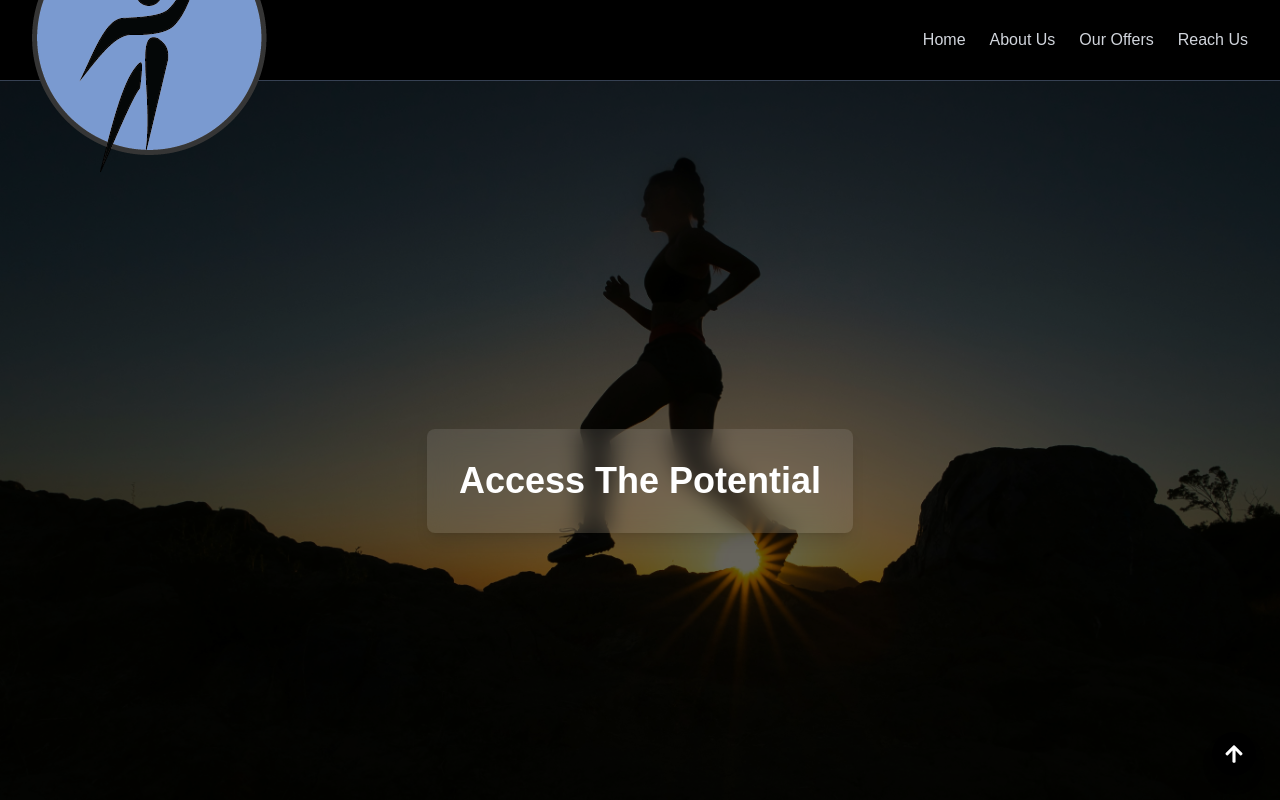
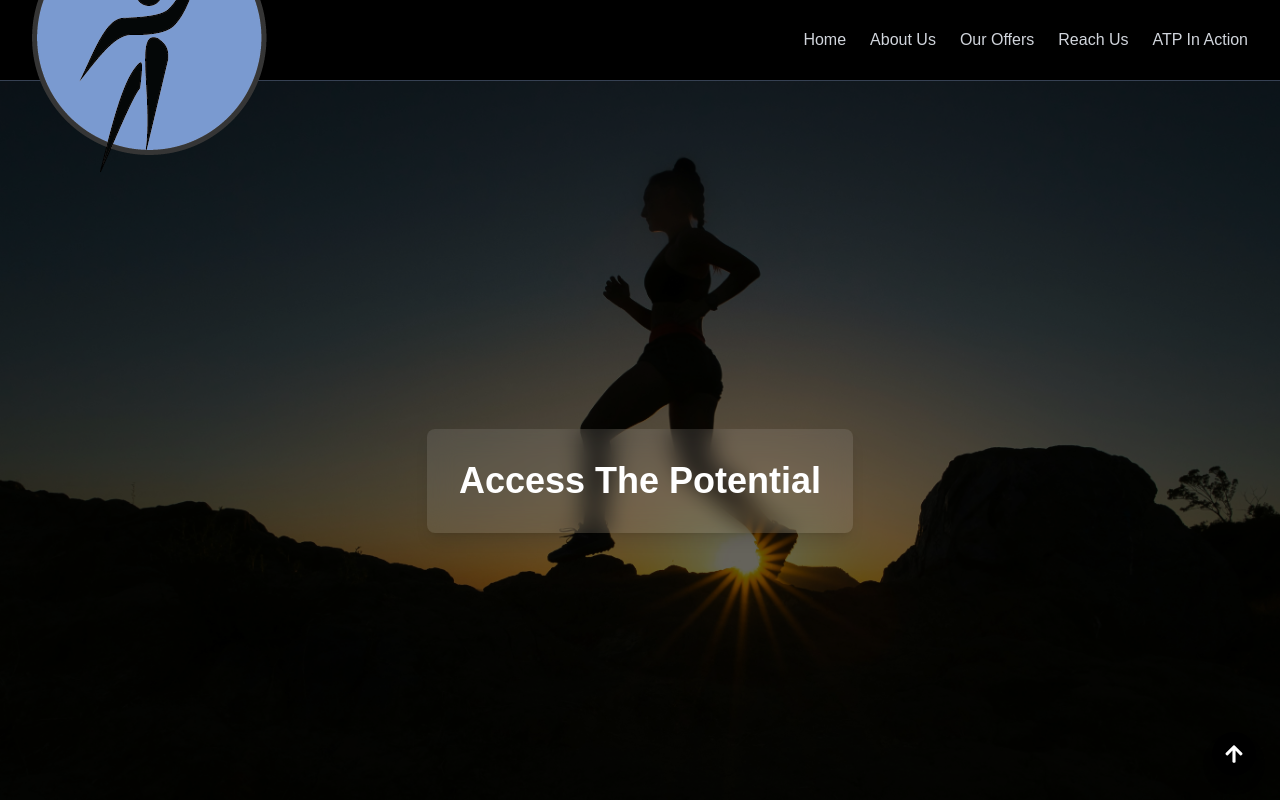
Before and after one commit to SantinoGiordano/NextjsExphys, a Next.js app in the folder atp-exphys/: page / in a window 1280 px wide. Shown: the top 800 px of the page. Built offline with nearby package versions, Linux system fonts and the light colour scheme.

Commit message:
ATP in action nav

```diff
--- a/atp-exphys/components/Nav.tsx
+++ b/atp-exphys/components/Nav.tsx
@@ -41,19 +41,18 @@ export default function Nav() {
               <span className="absolute bottom-0 left-0 w-0 h-0.5 bg-white transition-all duration-300 group-hover:w-full"></span>
             </Link>
 
-            {/* <Link
-              href="#Referrals"
-              className="text-gray-300 hover:text-white font-medium transition-colors duration-200 relative group"
-            >
-              Our Trusted Referrals
-              <span className="absolute bottom-0 left-0 w-0 h-0.5 bg-white transition-all duration-300 group-hover:w-full"></span>
-            </Link> */}
-
             <Link
               href="#ReachUs"
               className="text-gray-300 hover:text-white font-medium transition-colors duration-200 relative group"
             >
               Reach Us
+              <span className="absolute bottom-0 left-0 w-0 h-0.5 bg-white transition-all duration-300 group-hover:w-full"></span>
+            </Link>
+            <Link
+              href="#ATPInAction"
+              className="text-gray-300 hover:text-white font-medium transition-colors duration-200 relative group"
+            >
+              ATP In Action
               <span className="absolute bottom-0 left-0 w-0 h-0.5 bg-white transition-all duration-300 group-hover:w-full"></span>
             </Link>
           </nav>
```
